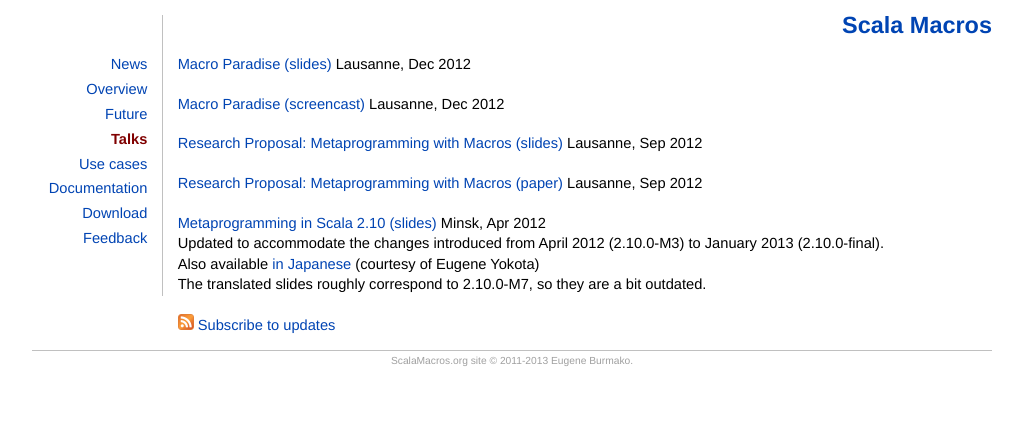
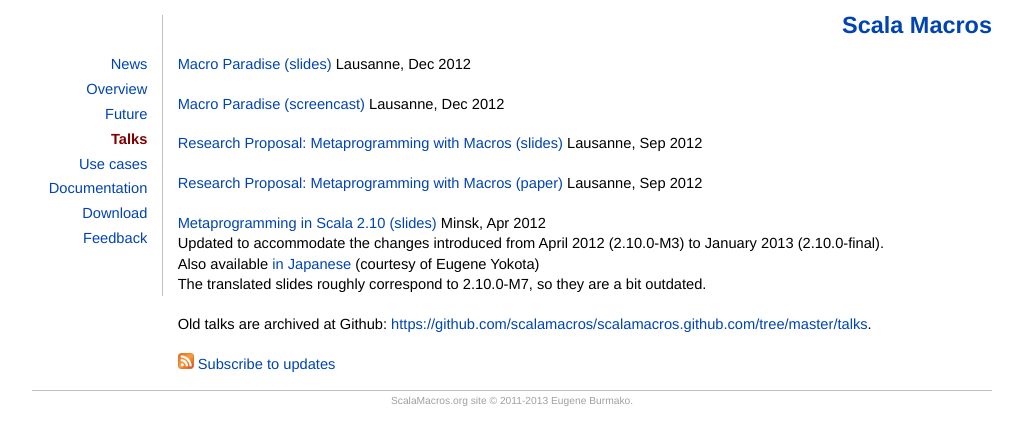
Before and after one commit to scalamacros/scalamacros.github.com, a Jekyll site: the page built from talks.html, in a window 1280 px wide. Shown: the top 445 px of the page, without its empty margins (128-1151 px from the left). Built offline with Jekyll 4.4.1, drawn with Linux system fonts in a browser that asks for light colours.

Commit message:
old talks

```diff
--- a/talks.html
+++ b/talks.html
@@ -19,6 +19,8 @@
   <br />The translated slides roughly correspond to 2.10.0-M7, so they are a bit outdated.
 </p>
 
+<p>Old talks are archived at Github: <a href="https://github.com/scalamacros/scalamacros.github.com/tree/master/talks">https://github.com/scalamacros/scalamacros.github.com/tree/master/talks</a>.</p>
+
 <p>
   <a href="/news/rss.xml"><img height="16" width="16" src="/media/images/rss.png" /> Subscribe to updates</a>
 </p>
```
